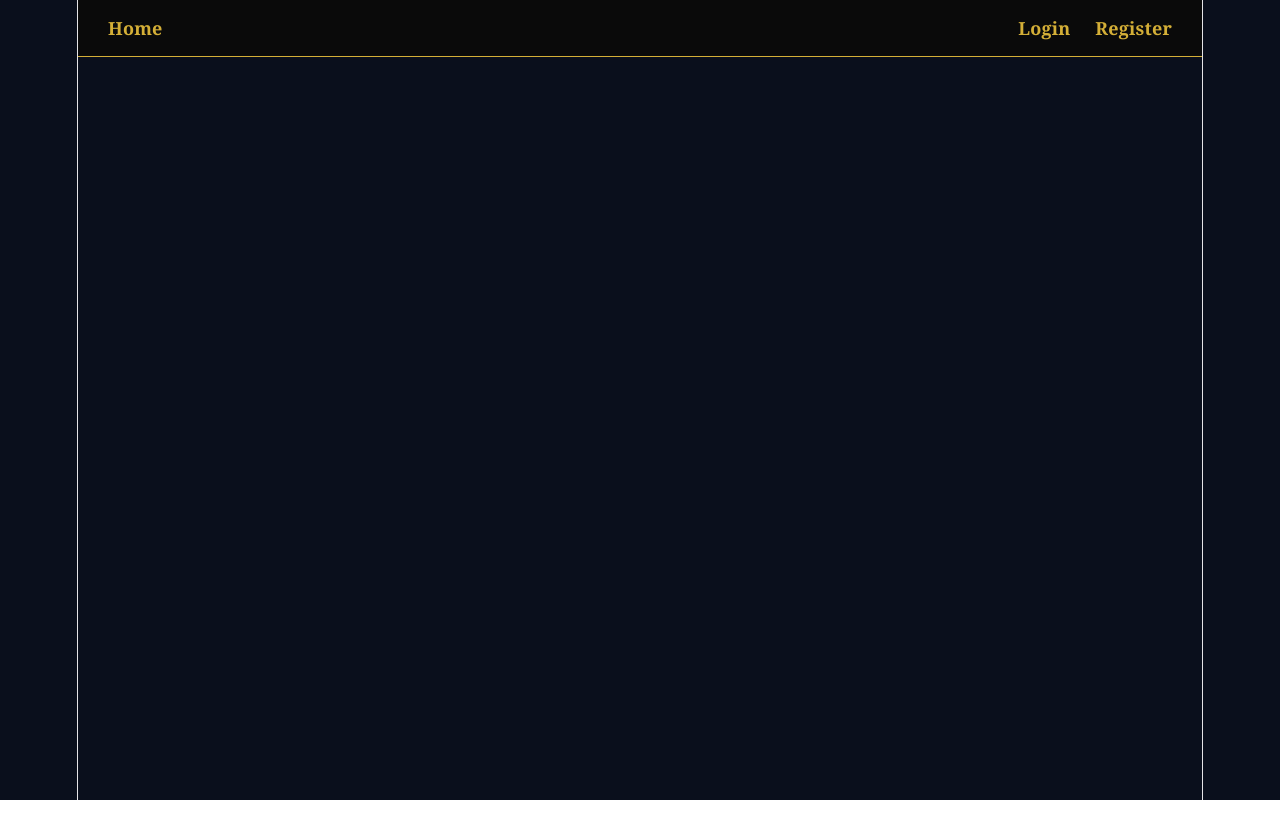
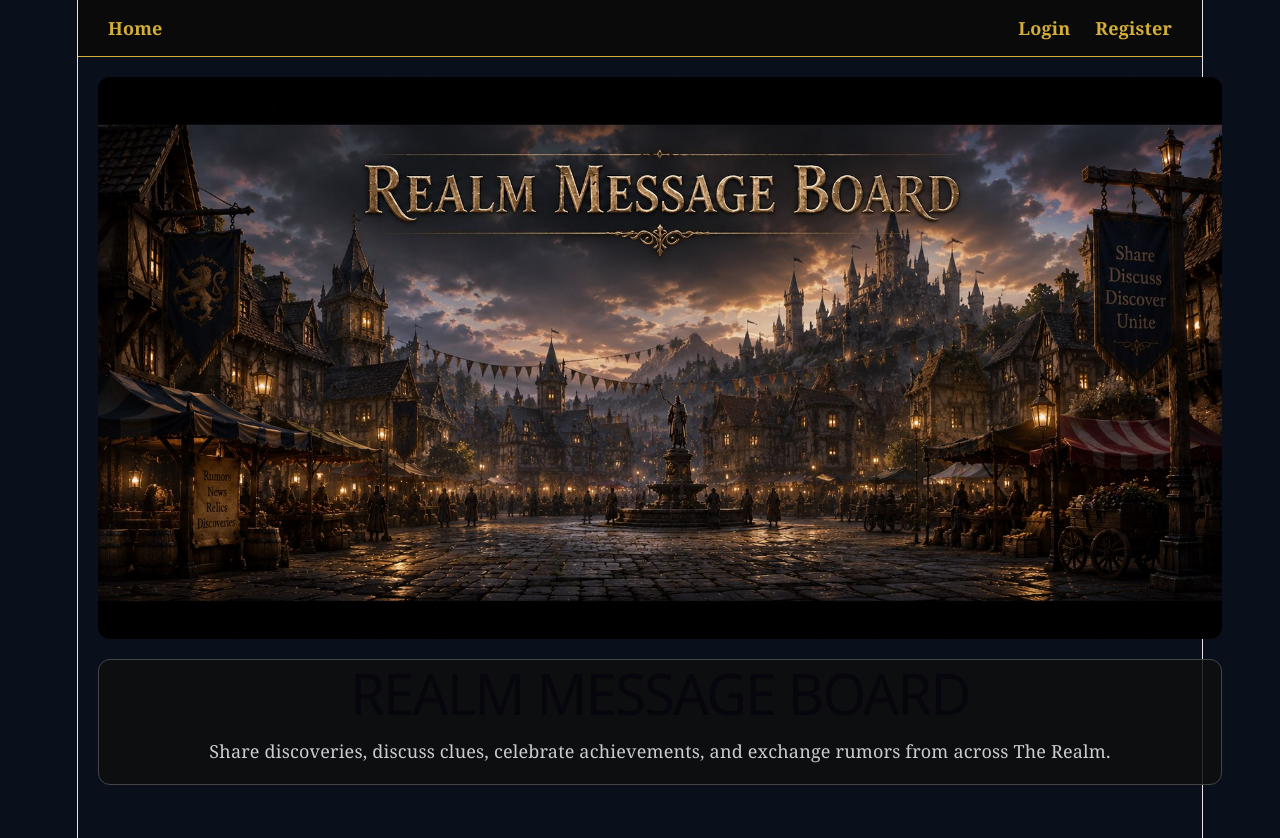
Before and after one commit to fperry64/the-realm, a React app in the folder web/: page /messageboard in a window 1280 px wide. Before the commit this address had no page. Shown: the top 838 px of the page. Before the commit the page ends 800 px from the top, so only its background shows below. Built offline with nearby package versions, Linux system fonts and the light colour scheme; the HTML template or start-up script is replaced by a standard one.

Commit message:
Message Board 01

```diff
--- a/web/src/App.jsx
+++ b/web/src/App.jsx
@@ -8,6 +8,7 @@ import ChooseDestiny from './pages/ChooseDestiny'
 import CharacterSheet from './pages/CharacterSheet'
 import Casino from './pages/Casino'
 import HallOfForgottenLore from './pages/HallOfForgottenLore'
+import RealmMessageBoard from './pages/RealmMessageBoard'
 
 
 function App() {
@@ -22,6 +23,7 @@ function App() {
         <Route path="/character" element={<CharacterSheet />} />
         <Route path="/casino" element={<Casino />} />
         <Route path="/hall" element={<HallOfForgottenLore />} />
+        <Route path="/messageboard" element={<RealmMessageBoard />} />
       </Routes>
     </BrowserRouter>
   )
--- /dev/null
+++ b/web/src/RealmMessageBoard.css
@@ -0,0 +1,58 @@
+.message-board-page {
+
+    min-height: 100vh;
+
+}
+
+.message-board-container {
+
+    width: 100%;
+    max-width: 1400px;
+
+    margin: 0 auto;
+
+    padding: 20px;
+
+}
+
+.message-board-banner {
+
+    width: 100%;
+
+    display: block;
+
+    border-radius: 12px;
+
+    margin-bottom: 20px;
+
+}
+
+.message-board-content {
+
+    background: rgba(15, 15, 15, 0.85);
+
+    border: 1px solid #444;
+
+    border-radius: 12px;
+
+    padding: 20px;
+
+    color: white;
+
+}
+
+.message-board-content h1 {
+
+    margin-top: 0;
+
+    text-align: center;
+
+}
+
+.message-board-content p {
+
+    text-align: center;
+
+    color: #cccccc;
+
+}
--- a/web/src/components/Navbar.jsx
+++ b/web/src/components/Navbar.jsx
@@ -88,6 +88,10 @@ function Navbar() {
               Forgotten Lore
             </Link>
 
+            <Link to="/messageboard">
+              Message Board
+            </Link>
+
             <button
               className="logout-button"
               onClick={handleLogout}
--- /dev/null
+++ b/web/src/pages/RealmMessageBoard.jsx
@@ -0,0 +1,40 @@
+import '../RealmMessageBoard.css'
+import boardBanner from '../assets/board.png'
+
+function RealmMessageBoard() {
+
+    return (
+
+        <div className="message-board-page">
+
+            <div className="message-board-container">
+
+                <img
+                    src={boardBanner}
+                    alt="Realm Message Board"
+                    className="message-board-banner"
+                />
+
+                <div className="message-board-content">
+
+                    <h1>
+                        REALM MESSAGE BOARD
+                    </h1>
+
+                    <p>
+                        Share discoveries, discuss clues,
+                        celebrate achievements, and exchange
+                        rumors from across The Realm.
+                    </p>
+
+                </div>
+
+            </div>
+
+        </div>
+
+    )
+
+}
+
+export default RealmMessageBoard
```
Also changed, not shown: web/src/assets/board.png (added).
